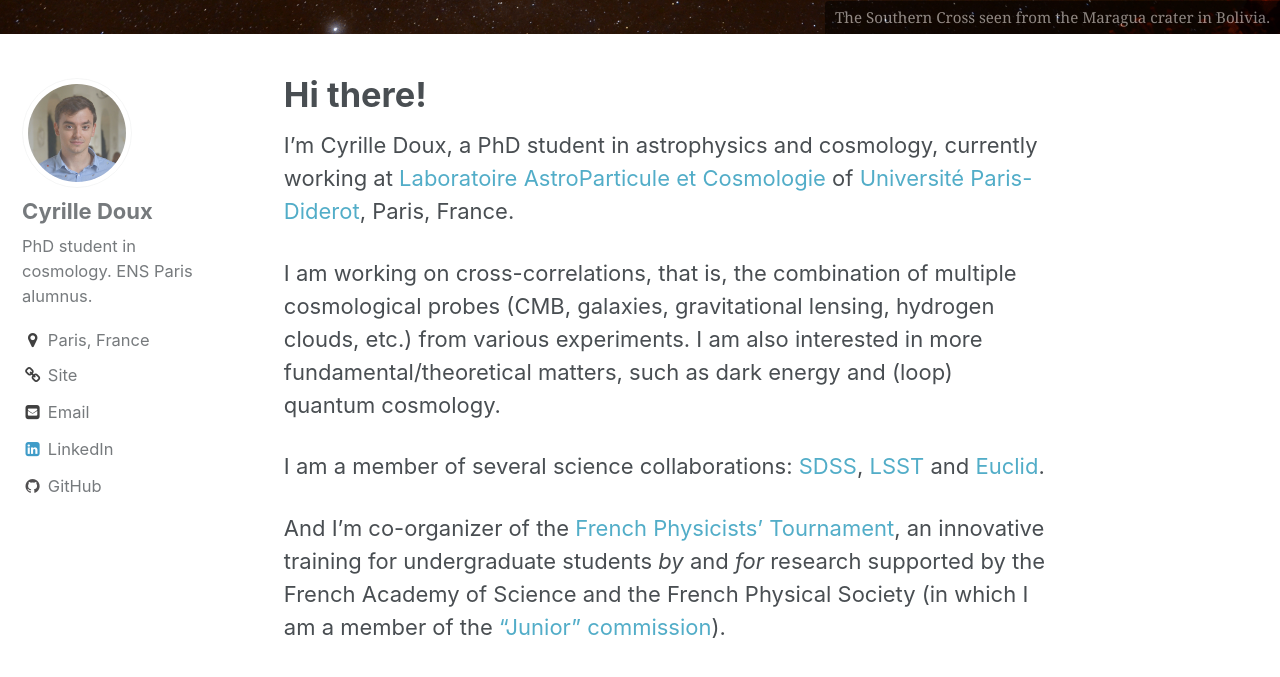
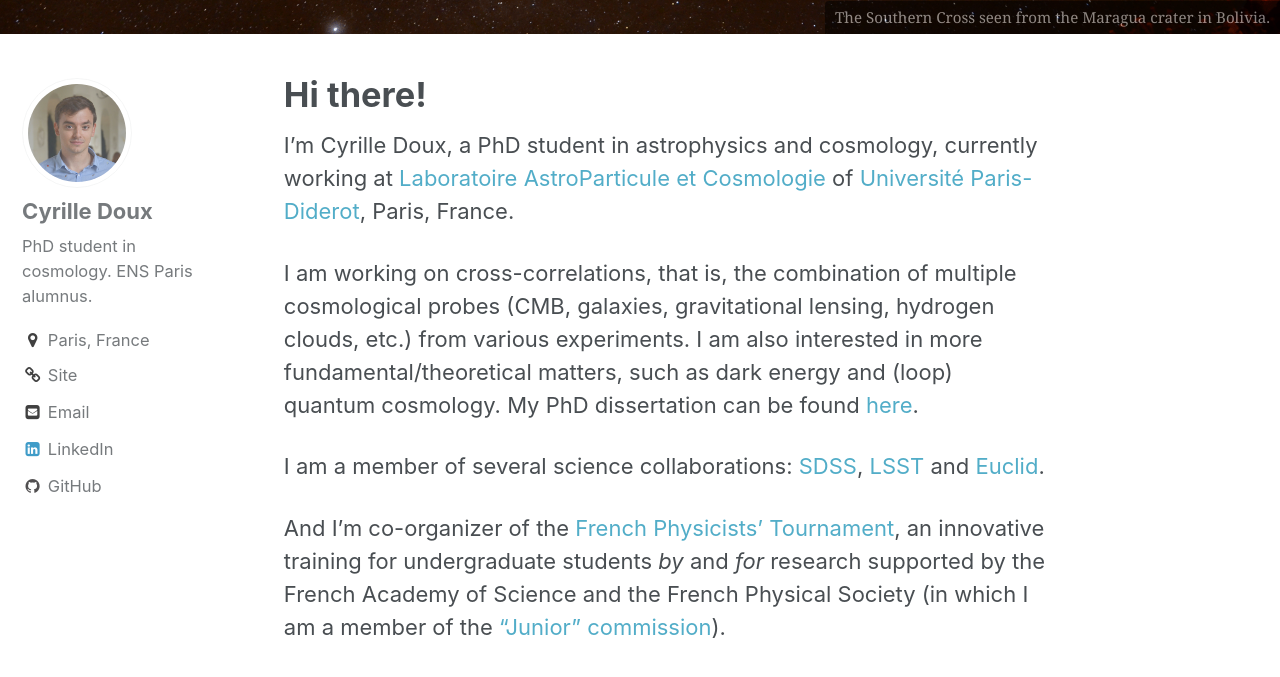
Before and after one commit to xuod/xuod.github.io, a Jekyll site: the page built from _pages/home.md, in a window 1280 px wide and 900 px high, scrolled down 305 px. Shown: the top 677 px of the window. Built offline with Jekyll 4.4.1, drawn with Linux system fonts in a browser that asks for light colours.

Commit message:
Link to dissertation.

```diff
--- a/_pages/home.md
+++ b/_pages/home.md
@@ -5,7 +5,7 @@ permalink: /
 
  I'm Cyrille Doux, a PhD student in astrophysics and cosmology, currently working at [Laboratoire AstroParticule et Cosmologie](http://www.apc.univ-paris7.fr/APC_CS/) of [Université Paris-Diderot](http://www.univ-paris-diderot.fr/), Paris, France.
 
-I am working on cross-correlations, that is, the combination of multiple cosmological probes (CMB, galaxies, gravitational lensing, hydrogen clouds, etc.) from various experiments. I am also interested in more fundamental/theoretical matters, such as dark energy and (loop) quantum cosmology.
+I am working on cross-correlations, that is, the combination of multiple cosmological probes (CMB, galaxies, gravitational lensing, hydrogen clouds, etc.) from various experiments. I am also interested in more fundamental/theoretical matters, such as dark energy and (loop) quantum cosmology. My PhD dissertation can be found [here](https://www.dropbox.com/s/gjbim1ju2pb1e3p/DOUX_Cyrille_these_20171204.pdf?dl=0).
 
 I am a member of several science collaborations: [SDSS](http://www.sdss.org/), [LSST](http://www.lsst.org) and [Euclid](http://sci.esa.int/euclid/).
 
```
